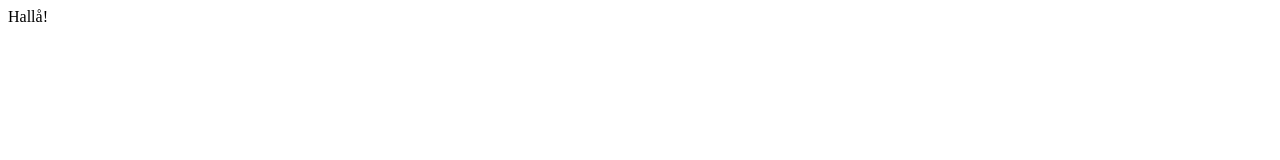
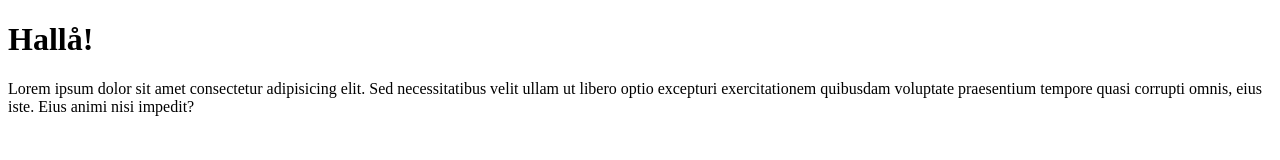
Before and after one commit to Mexus81/Hello-world, a plain HTML site: page index.html in a window 1280 px wide. Drawn offline with Linux system fonts and the light colour scheme.

Commit message:
ändring

```diff
--- a/index.html
+++ b/index.html
@@ -6,6 +6,7 @@
     <title>Mexus</title>
 </head>
 <body>
-    Hallå!
+    <h1>Hallå!</h1>
+    <p>Lorem ipsum dolor sit amet consectetur adipisicing elit. Sed necessitatibus velit ullam ut libero optio excepturi exercitationem quibusdam voluptate praesentium tempore quasi corrupti omnis, eius iste. Eius animi nisi impedit?</p>
 </body>
 </html>
```
